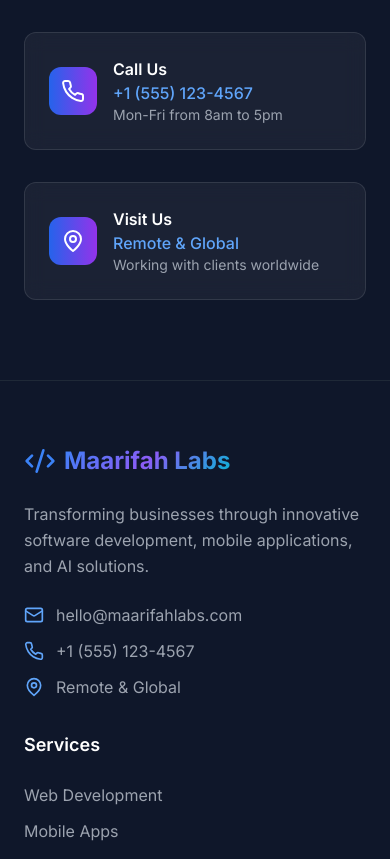
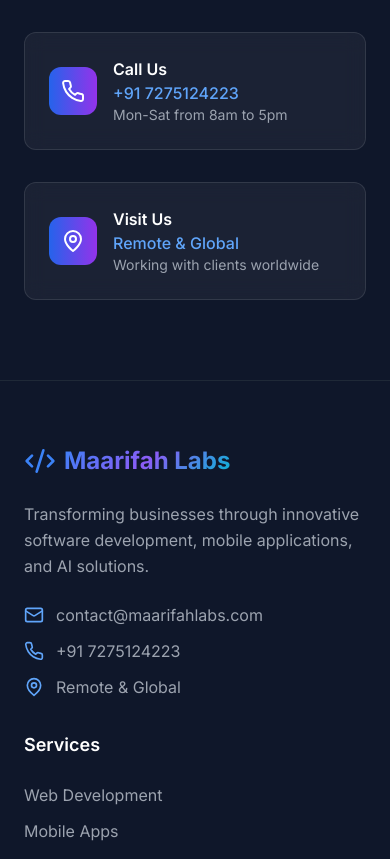
Before and after one commit to maarifahlabs/maarifahlabs, a React (Vite) app: page / in a window 390 px wide. Shown: the part 10139-10998 px from the top of the page. Built offline with nearby package versions, Linux system fonts and the light colour scheme.

Commit message:
Fixed About, Added Blog in nav, email phone updated

```diff
--- a/index.html
+++ b/index.html
@@ -7,7 +7,7 @@
 		<meta name="viewport" content="width=device-width, initial-scale=1.0" />
 		<meta name="description" content="Maarifah Labs - Professional software development services including web development, mobile app development, and AI & ML solutions for businesses." />
 		<meta name="keywords" content="software development, web development, mobile app development, AI solutions, ML solutions, business technology" />
-		<title>Maarifah Labs - Professional Software Development Services</title>
+		<title>Maarifah Labs - Transforming Digital Vision Into Reality</title>
 	</head>
 	<body>
 		<div id="root"></div>
--- a/src/components/Contact.jsx
+++ b/src/components/Contact.jsx
@@ -54,14 +54,14 @@
     {
       icon: Mail,
       title: 'Email Us',
-      details: 'hello@maarifahlabs.com',
+      details: 'contact@maarifahlabs.com',
       description: 'Send us an email anytime'
     },
     {
       icon: Phone,
       title: 'Call Us',
-      details: '+1 (555) 123-4567',
-      description: 'Mon-Fri from 8am to 5pm'
+      details: '+91 7275124223',
+      description: 'Mon-Sat from 8am to 5pm'
     },
     {
       icon: MapPin,
--- a/src/components/Footer.jsx
+++ b/src/components/Footer.jsx
@@ -57,11 +57,11 @@
             <div className="space-y-3">
               <div className="flex items-center space-x-3 text-gray-400">
                 <Mail className="h-5 w-5 text-blue-400" />
-                <span>hello@maarifahlabs.com</span>
+                <span>contact@maarifahlabs.com</span>
               </div>
               <div className="flex items-center space-x-3 text-gray-400">
                 <Phone className="h-5 w-5 text-blue-400" />
-                <span>+1 (555) 123-4567</span>
+                <span>+91 7275124223</span>
               </div>
               <div className="flex items-center space-x-3 text-gray-400">
                 <MapPin className="h-5 w-5 text-blue-400" />
--- a/src/components/Header.jsx
+++ b/src/components/Header.jsx
@@ -18,9 +18,9 @@
   const navItems = [
     { name: 'Home', href: '#home' },
     { name: 'Services', href: '#services' },
-    { name: 'About', href: '#about' },
     { name: 'Portfolio', href: '#portfolio' },
-    { name: 'Contact', href: '#contact' }
+    { name: 'Blog', href: '#blog' },
+    { name: 'About', href: '#about' }
   ];
 
   return (
@@ -54,7 +54,14 @@
               </motion.a>
             ))}
             <Button className="bg-gradient-to-r from-blue-600 to-purple-600 hover:from-blue-700 hover:to-purple-700">
-              Get Started
+              <motion.a
+                key={'Contact'}
+                href={'#contact'}
+                whileHover={{ scale: 1.1 }}
+              >
+                {'Contact Us'}
+              </motion.a>
+
             </Button>
           </div>
 
@@ -85,7 +92,14 @@
               </a>
             ))}
             <Button className="w-full mt-4 bg-gradient-to-r from-blue-600 to-purple-600">
-              Get Started
+              <motion.a
+                key={'Contact'}
+                href={'#contact'}
+                whileHover={{ scale: 1.1 }}
+              >
+                {'Contact Us'}
+              </motion.a>
+
             </Button>
           </motion.div>
         )}
```
